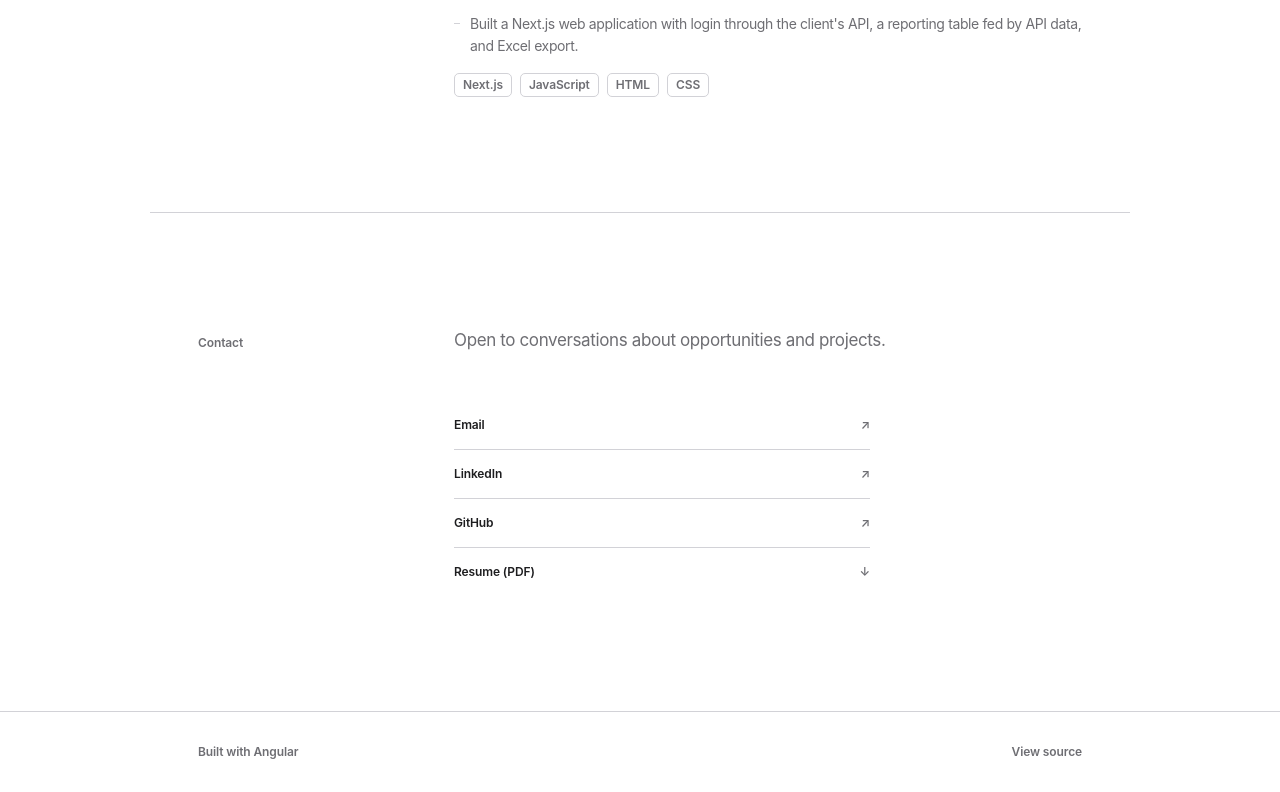
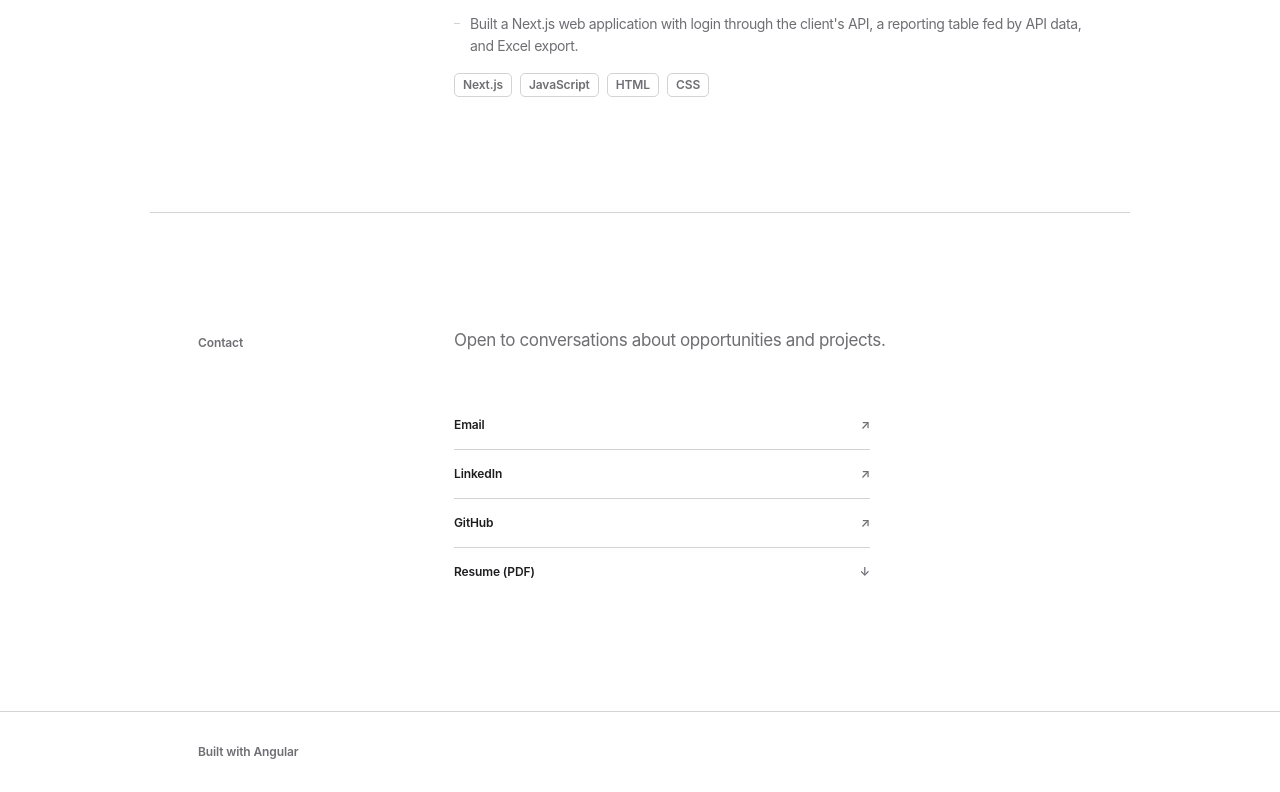
Before and after one commit to joaopedroldavid-del/my-portfolio, an Angular app: page /en in a window 1280 px wide. Shown: the part 5278-6070 px from the top of the page. Built offline with nearby package versions, Linux system fonts and the light colour scheme; no server answers.

Commit message:
REMOVE: link de código-fonte do rodapé

```diff
--- a/src/app/layout/footer/footer.html
+++ b/src/app/layout/footer/footer.html
@@ -1,8 +1,5 @@
 <footer class="ft">
   <div class="ft__inner">
     <p class="ft__built">{{ t().footer.builtWith }}</p>
-    <a class="ft__src" [href]="contact.github" target="_blank" rel="noopener noreferrer">
-      {{ t().footer.viewSource }}
-    </a>
   </div>
 </footer>
```
